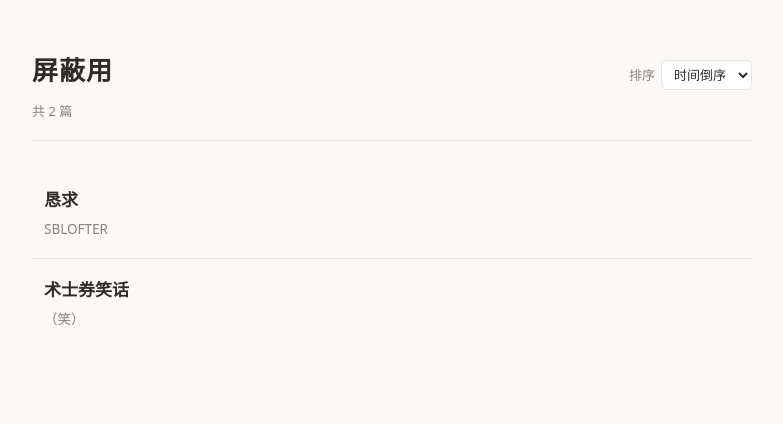
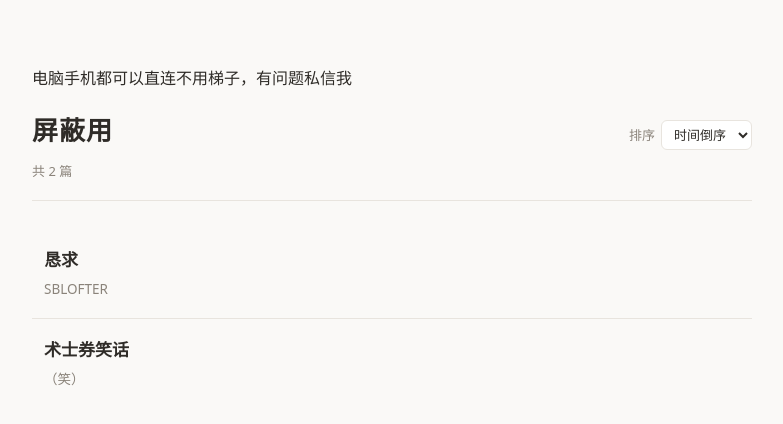
Before and after one commit to nocanchui/sblof, a plain HTML site: page index.html in a window 1280 px wide. Shown: the whole page, without its empty margins (248-1031 px from the left). Drawn offline with Linux system fonts and the light colour scheme.

Commit message:
Update index.html

```diff
--- a/index.html
+++ b/index.html
@@ -8,6 +8,9 @@
 </head>
 <body>
 <div class="wrap">
+
+ <!-- 新增：顶部一行字 -->
+  <p class="site-notice">电脑手机都可以直连不用梯子，有问题私信我</p>
 
   <header>
     <div class="header-top">
```
